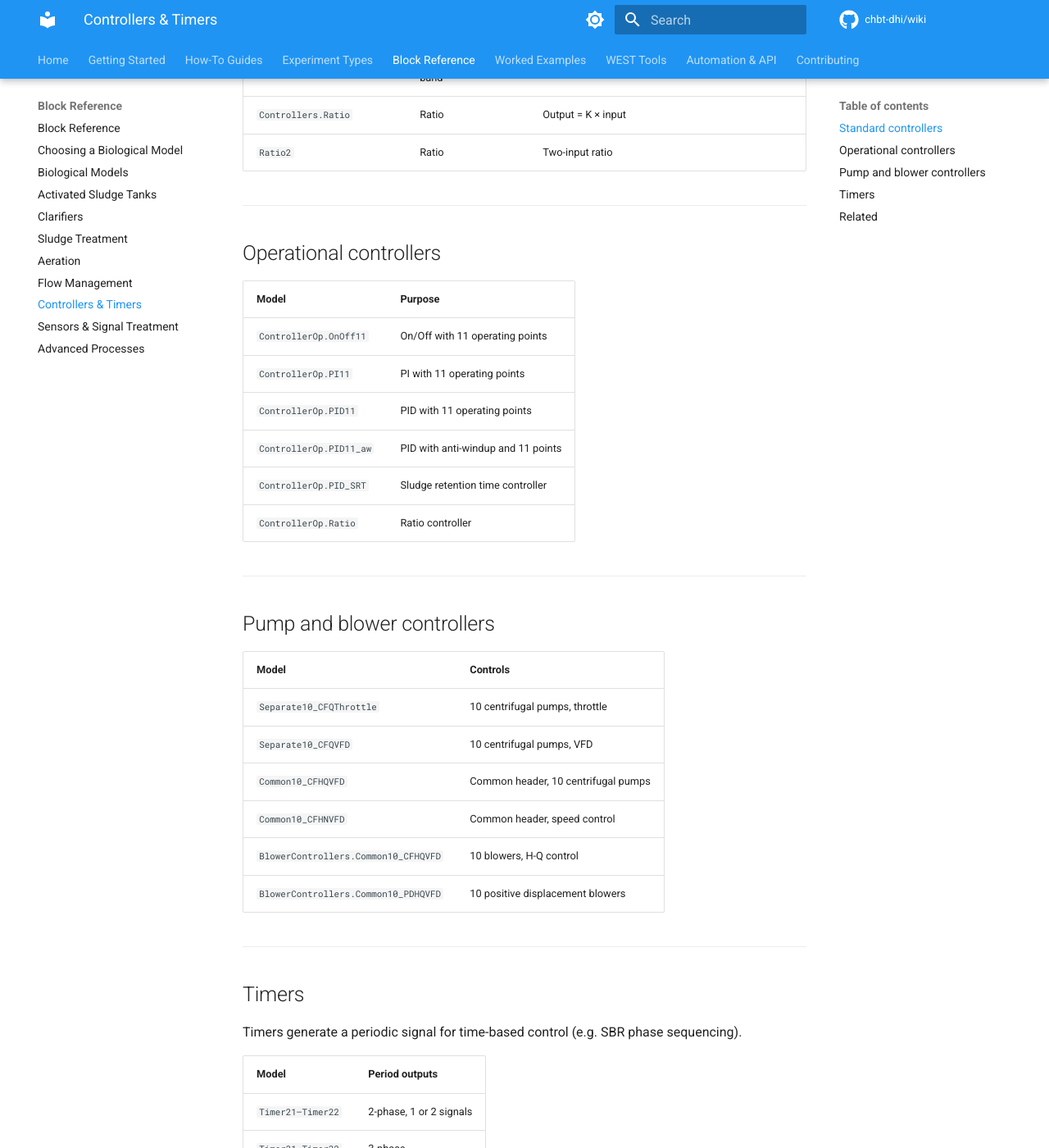
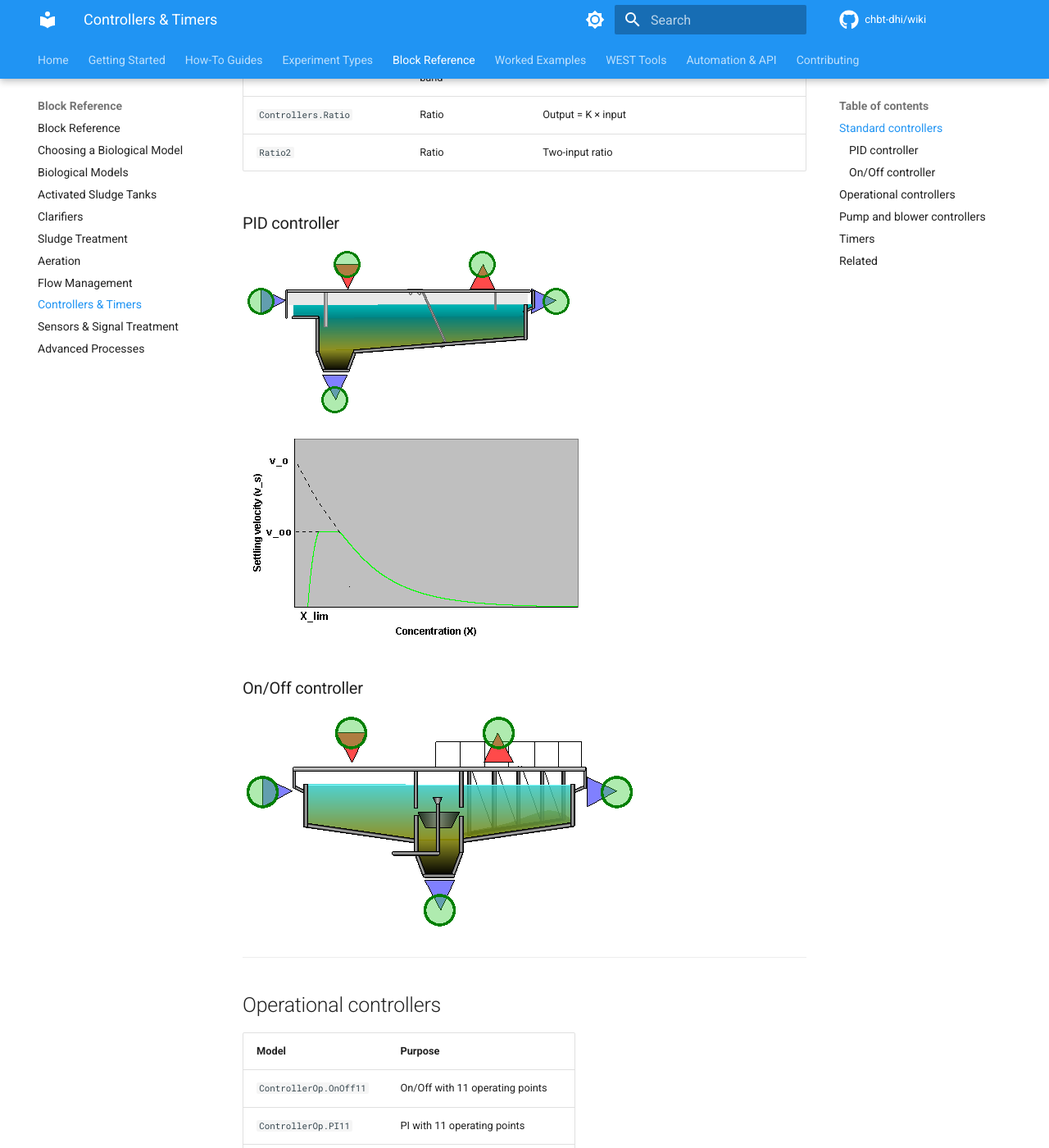
Before and after one commit to CHBT-DHI/Wiki, an MkDocs documentation site: the page built from docs/block-reference/controllers-timers.md, in a window 1280 px wide and 1400 px high, scrolled down 801 px. Shown: the whole window at 82% size. Built offline with MkDocs 1.6.1 and Material for MkDocs 9.7.7, drawn with Linux system fonts in a browser that asks for light colours; comment, search, counter and statistics services are not loaded.

Commit message:
docs: embed block-reference images from Modelica Library PDF

```diff
--- a/docs/block-reference/controllers-timers.md
+++ b/docs/block-reference/controllers-timers.md
@@ -26,6 +26,16 @@ tags:
 | `Controllers.OnOff_Band` | On/Off with dead-band | |
 | `Controllers.Ratio` | Ratio | Output = K × input |
 | `Ratio2` | Ratio | Two-input ratio |
+
+### PID controller
+
+![PID controller — description](../assets/images/modelica-p266-img1.png)
+
+![PID controller — parameters table](../assets/images/modelica-p272-img1.png)
+
+### On/Off controller
+
+![On/Off controller — description](../assets/images/modelica-p278-img1.png)
 
 ---
 
```
Also changed, not shown: other parts of docs/block-reference/controllers-timers.md (+2 -0 lines).
